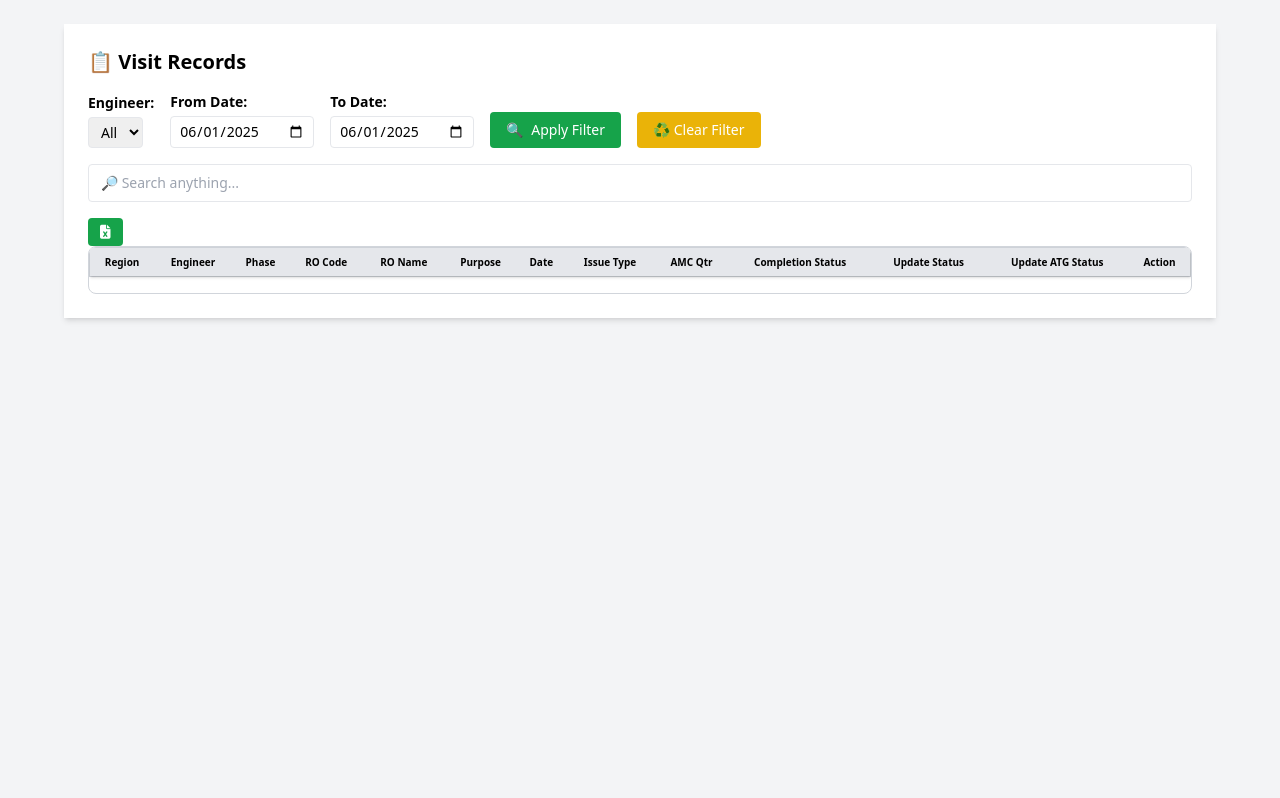
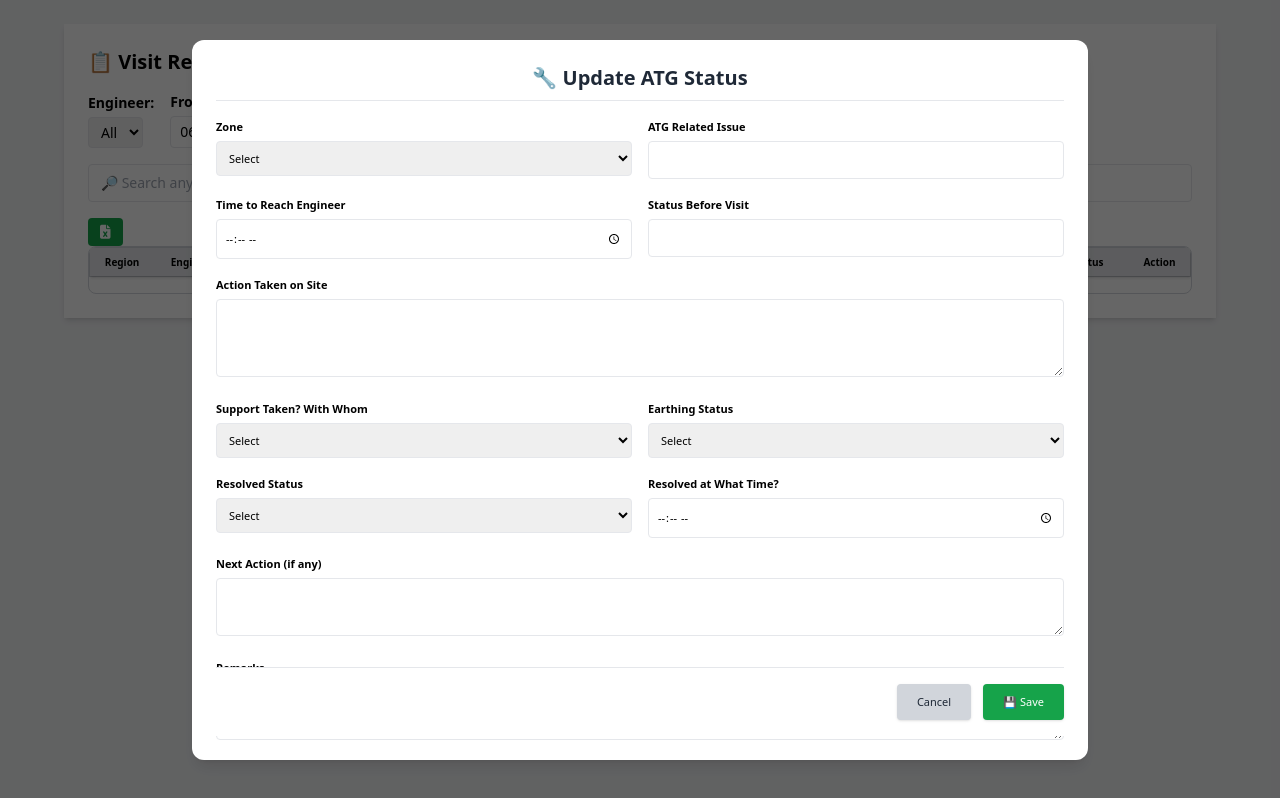
Before and after one commit to nikhil-9971/relcon-nodejs-app-frontand-and-backend, a plain HTML site: page frontend/public/dataView.html in a window 1280 px wide. Drawn offline with nearby package versions, Linux system fonts and the light colour scheme; no server answers.

Commit message:
ATG STATUS ADDED

```diff
--- a/frontend/public/dataView.html
+++ b/frontend/public/dataView.html
@@ -628,11 +628,13 @@
     <!-- ATG Status Modal -->
     <div
       id="atgModal"
-      class="fixed inset-0 bg-black bg-opacity-60 hidden flex items-center justify-center z-50"
+      class="fixed inset-0 bg-black bg-opacity-60 z-50 flex items-center justify-center"
     >
-      <div class="bg-white w-full max-w-4xl rounded-xl shadow-lg p-8">
+      <div
+        class="bg-white w-full max-w-4xl max-h-[90vh] overflow-y-auto rounded-xl shadow-lg p-6 text-[11px]"
+      >
         <h2
-          class="text-2xl font-semibold mb-6 text-center text-gray-800 border-b pb-2"
+          class="text-xl font-semibold mb-4 text-center text-gray-800 border-b pb-2"
         >
           🔧 Update ATG Status
         </h2>
@@ -641,12 +643,12 @@
 
         <form
           id="atgForm"
-          class="grid grid-cols-1 md:grid-cols-2 gap-6 text-sm"
+          class="grid grid-cols-1 md:grid-cols-2 gap-4 text-[11px]"
         >
           <!-- Zone -->
           <div>
             <label class="font-semibold">Zone</label>
-            <select id="zone" required class="w-full mt-1 border p-2 rounded">
+            <select id="zone" class="w-full mt-1 border p-2 rounded">
               <option value="">Select</option>
               <option>ECZ</option>
             </select>
@@ -658,7 +660,6 @@
             <input
               type="text"
               id="atgIssuetype"
-              required
               class="w-full mt-1 border p-2 rounded"
             />
           </div>
@@ -669,7 +670,6 @@
             <input
               type="time"
               id="startTime"
-              required
               class="w-full mt-1 border p-2 rounded"
               step="60"
             />
@@ -681,7 +681,6 @@
             <input
               type="text"
               id="bfrStatus"
-              required
               class="w-full mt-1 border p-2 rounded"
             />
           </div>
@@ -699,11 +698,7 @@
           <!-- Support Taken -->
           <div>
             <label class="font-semibold">Support Taken? With Whom</label>
-            <select
-              id="supportPerson"
-              required
-              class="w-full mt-1 border p-2 rounded"
-            >
+            <select id="supportPerson" class="w-full mt-1 border p-2 rounded">
               <option value="">Select</option>
               <option>YES/VIREN</option>
               <option>YES/BALDEV</option>
@@ -712,14 +707,20 @@
             </select>
           </div>
 
+          <!-- Earthing Status -->
+          <div>
+            <label class="font-semibold">Earthing Status</label>
+            <select id="earthingStatus" class="w-full mt-1 border p-2 rounded">
+              <option value="">Select</option>
+              <option>OK</option>
+              <option>NOT OK</option>
+            </select>
+          </div>
+
           <!-- Resolved Status -->
           <div>
             <label class="font-semibold">Resolved Status</label>
-            <select
-              id="resolvedStatus"
-              required
-              class="w-full mt-1 border p-2 rounded"
-            >
+            <select id="resolvedStatus" class="w-full mt-1 border p-2 rounded">
               <option value="">Select</option>
               <option>YES</option>
               <option>NO</option>
@@ -732,7 +733,6 @@
             <input
               type="time"
               id="endTime"
-              required
               class="w-full mt-1 border p-2 rounded"
               step="60"
             />
@@ -761,7 +761,10 @@
         </form>
 
         <!-- Buttons -->
-        <div class="mt-6 text-right space-x-3">
+        <!-- Sticky Bottom Buttons -->
+        <div
+          class="sticky bottom-0 bg-white py-4 mt-6 border-t border-gray-200 flex justify-end space-x-3"
+        >
           <button
             onclick="closeATGModal()"
             class="bg-gray-300 hover:bg-gray-400 text-gray-800 px-5 py-2 rounded shadow"
@@ -1635,6 +1638,7 @@
         document.getElementById("bfrStatus").value = "";
         document.getElementById("actionSite").value = "";
         document.getElementById("supportPerson").value = "";
+        document.getElementById("earthingStatus").value = "";
         document.getElementById("resolvedStatus").value = "";
         document.getElementById("endTime").value = "";
         document.getElementById("nextAction").value = "";
@@ -1658,6 +1662,7 @@
           bfrStatus: document.getElementById("bfrStatus").value,
           actionSite: document.getElementById("actionSite").value,
           supportPerson: document.getElementById("supportPerson").value,
+          earthingStatus: document.getElementById("earthingStatus").value,
           resolvedStatus: document.getElementById("resolvedStatus").value,
           endTime: document.getElementById("endTime").value,
           nextAction: document.getElementById("nextAction").value,
```
